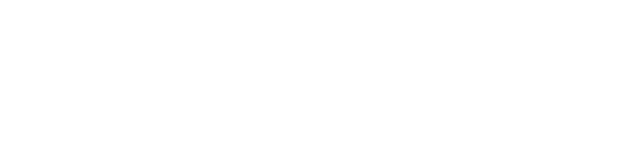
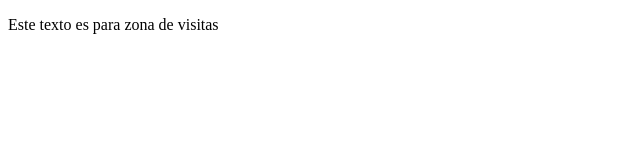
Before and after one commit to LuisVilla12/ppp, a plain HTML site: page visitas.html in a window 1280 px wide. Shown: the whole page, without its empty margins (0-640 px from the left). Drawn offline with Linux system fonts and the light colour scheme.

Commit message:
Visitas v2

```diff
--- a/visitas.html
+++ b/visitas.html
@@ -6,6 +6,6 @@
     <title>Document</title>
 </head>
 <body>
-
+    <p>Este texto es para zona de visitas</p>
 </body>
 </html>
```
